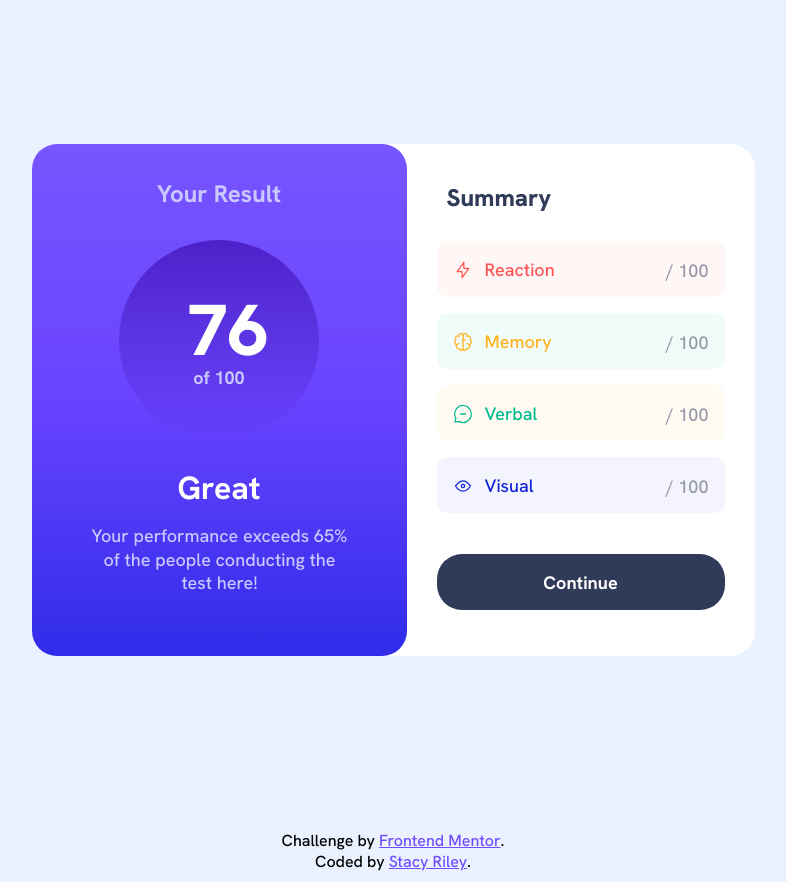
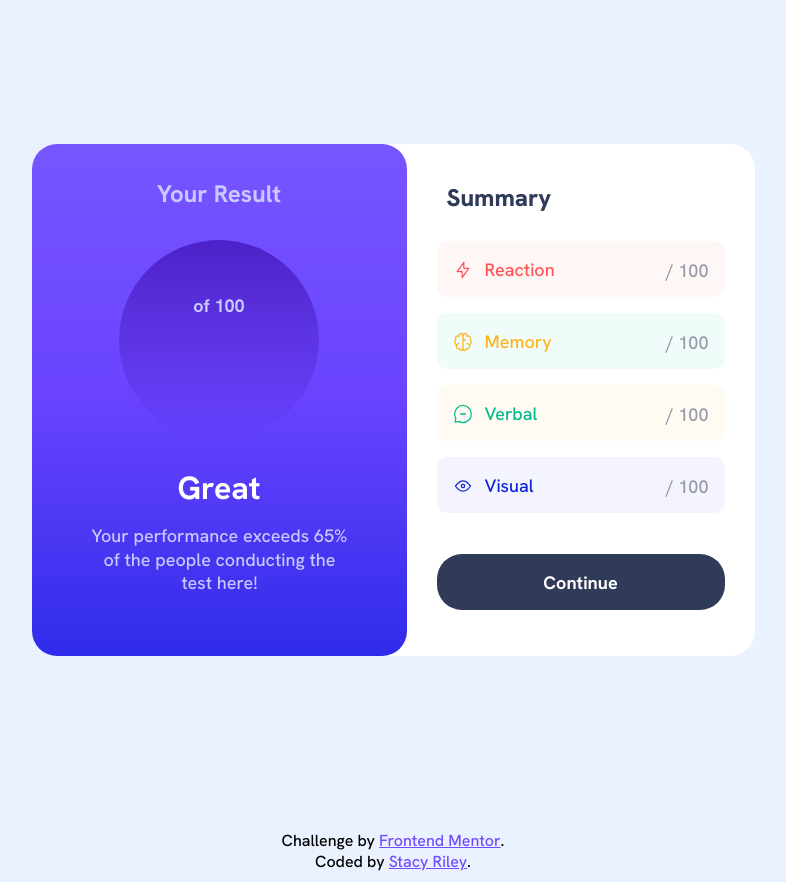
Before and after one commit to Stacy-Riley/results-summary-component-main, a plain HTML site: page index.html in a window 1280 px wide. Shown: the whole page, without its empty margins (247-1033 px from the left). Drawn offline with Linux system fonts and the light colour scheme; no server answers.

Commit message:
Removed hard coded number scores to allow for js function to insert score

```diff
--- a/index.html
+++ b/index.html
@@ -22,7 +22,7 @@
         <h1>Your Result</h1>
         <div class="result-circle">
           <div class="result-score-box">
-            <p class="total-score">76</p>
+            <p class="total-score"></p>
             <p class="total-count">of 100</p>
           </div>
         </div>
```
